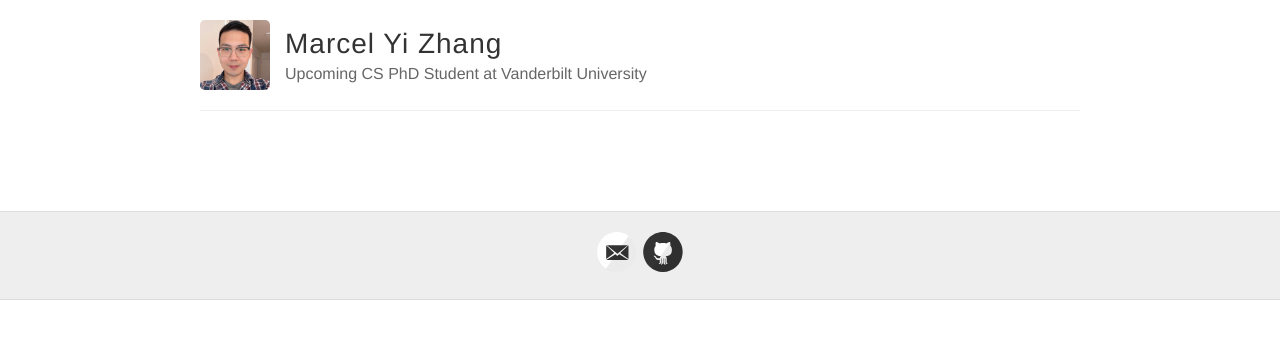
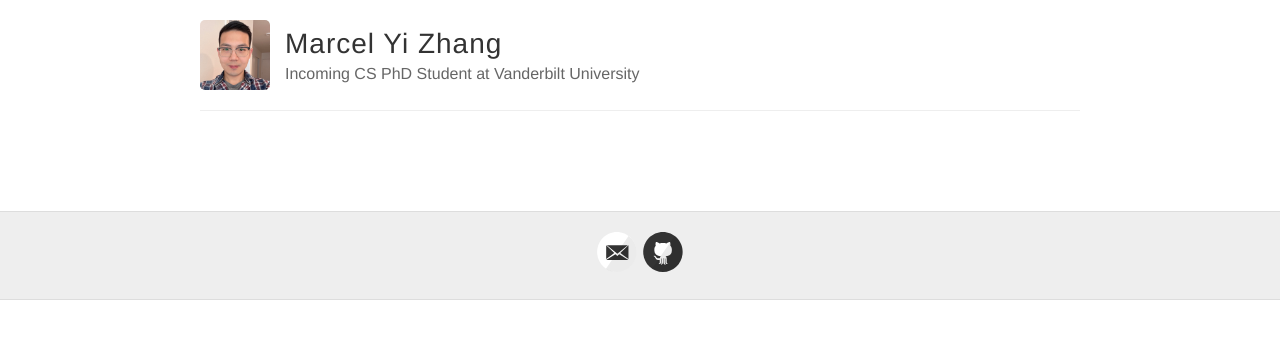
Before and after one commit to YiZhan2854/YiZhan2854.github.io, a Jekyll site: the page built from projects.html, in a window 1280 px wide. Shown: the top 339 px of the page. Built offline with Jekyll 4.4.1, drawn with Linux system fonts in a browser that asks for light colours.

Commit message:
Update _config.yml

```diff
--- a/_config.yml
+++ b/_config.yml
@@ -6,7 +6,7 @@
 name: Marcel Yi Zhang
 
 # Short bio or description (displayed in the header)
-description: Upcoming CS PhD Student at Vanderbilt University
+description: Incoming CS PhD Student at Vanderbilt University
 
 # URL of your avatar or profile pic (you could use your GitHub profile pic)
 avatar: https://YiZhan2854.github.io/images/IMG_0588.jpg
```
